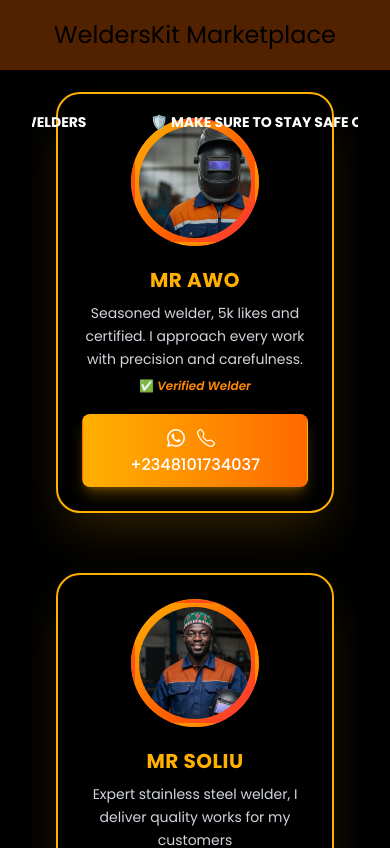
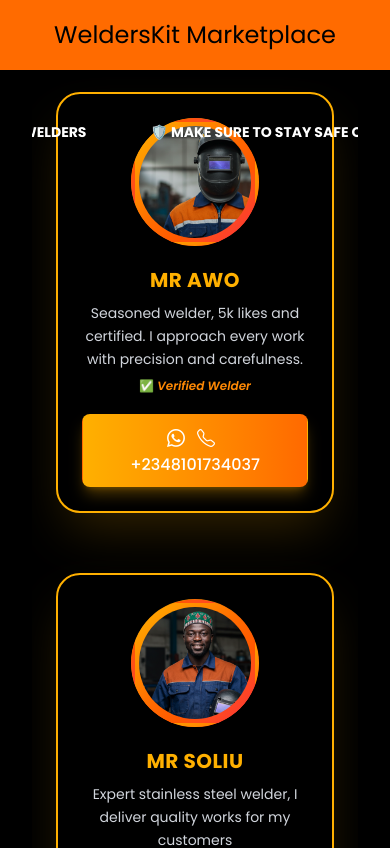
Before and after one commit to Ayotheg/welderskit-marketplace, a React (Vite) app: page / in a window 390 px wide. Shown: the top 848 px of the page. Built offline with nearby package versions, Linux system fonts and the light colour scheme; a web font is replaced by a local one.

Commit message:
Update navbar.css

```diff
--- a/src/navbar.css
+++ b/src/navbar.css
@@ -12,7 +12,7 @@
 .text{
     top: 0;
     height: 70px;
-    background-color:#522200;
+    background-color:#FF6B00;
     left: 50%;
     transform: translateX(-50%);
     position: absolute;
@@ -38,7 +38,7 @@
 .scrolling-text-animation{
     position: relative;
     z-index: -1 !important;
-    top: 1/50px;
+    top: 10px;
 
 
 }
```
